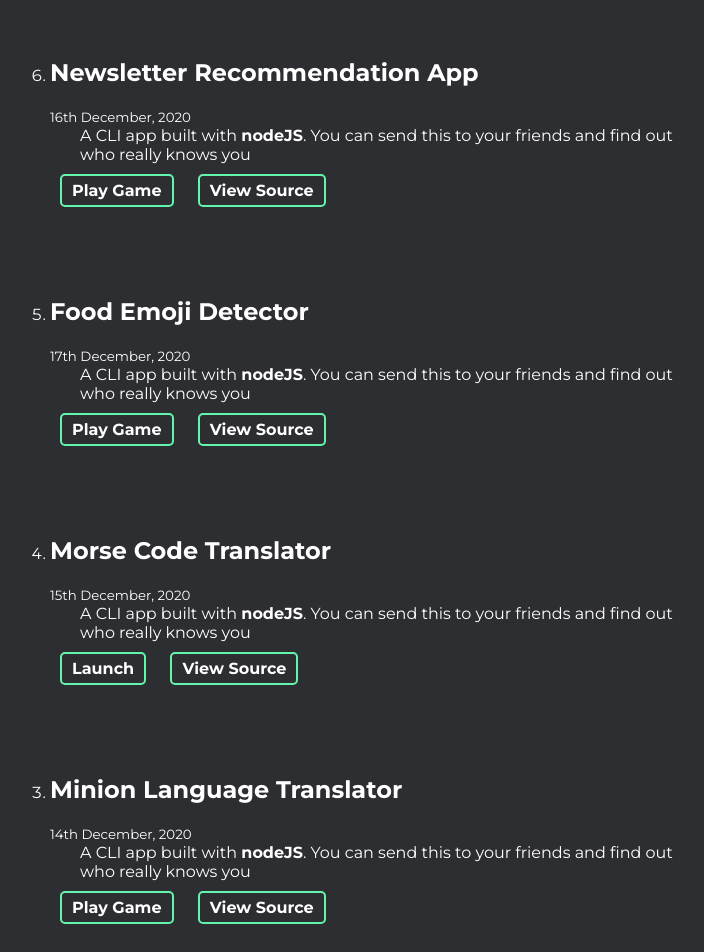
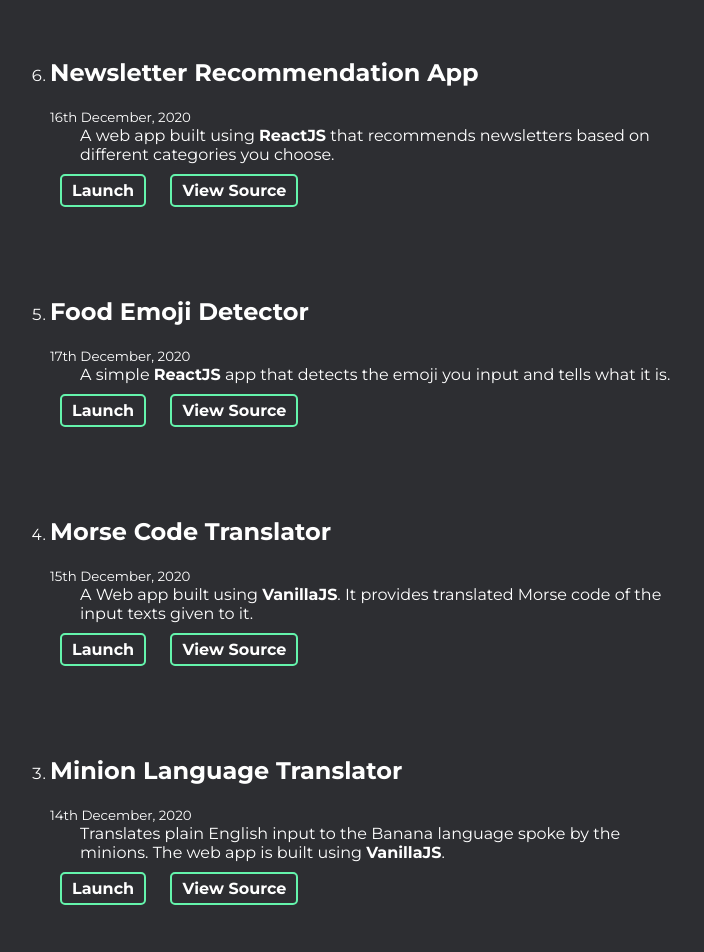
Before and after one commit to shaedrizwan/portfolio-website-neog-project-4, a plain HTML site: page projects.html in a window 1280 px wide. Shown: the part 140-1092 px from the top of the page, without its empty margins (280-984 px from the left). Drawn offline with Linux system fonts and the light colour scheme.

Commit message:
Updated project description

```diff
--- a/projects.html
+++ b/projects.html
@@ -23,26 +23,26 @@
             <li class="list-margin">
                 <h2>Newsletter Recommendation App</h2>
                 <small>16th December, 2020</small>
-                <p>A CLI app built with <span style="font-weight: bold;">nodeJS</span>. You can send this to your friends and find out who really knows you</p>
-                <a class="button" href="https://5oogm.csb.app/">Play Game</a>
+                <p>A web app built using <span style="font-weight: bold;">ReactJS</span> that recommends newsletters based on different categories you choose. </p>
+                <a class="button" href="https://5oogm.csb.app/">Launch</a>
                 <a class="button" href="https://codesandbox.io/s/newsletter-recommendation-app-5oogm">View Source</a>
             </li><li class="list-margin">
                 <h2>Food Emoji Detector</h2>
                 <small>17th December, 2020</small>
-                <p>A CLI app built with <span style="font-weight: bold;">nodeJS</span>. You can send this to your friends and find out who really knows you</p>
-                <a class="button" href="https://kpe7w.csb.app/">Play Game</a>
+                <p>A simple <span style="font-weight: bold;">ReactJS</span> app that detects the emoji you input and tells what it is.</p>
+                <a class="button" href="https://kpe7w.csb.app/">Launch</a>
                 <a class="button" href="https://codesandbox.io/s/emoji-detector-neog-kpe7w">View Source</a>
             </li><li class="list-margin">
                 <h2>Morse Code Translator</h2>
                 <small>15th December, 2020</small>
-                <p>A CLI app built with <span style="font-weight: bold;">nodeJS</span>. You can send this to your friends and find out who really knows you</p>
+                <p>A Web app built using <span style="font-weight: bold;">VanillaJS</span>. It provides translated Morse code of the input texts given to it.</p>
                 <a class="button" href="https://morsecode-converter.netlify.app/">Launch</a>
                 <a class="button" href="https://github.com/shaedrizwan/morse-code-translator">View Source</a>
             </li><li class="list-margin">
                 <h2>Minion Language Translator</h2>
                 <small>14th December, 2020</small>
-                <p>A CLI app built with <span style="font-weight: bold;">nodeJS</span>. You can send this to your friends and find out who really knows you</p>
-                <a class="button" href="https://speaklike-minion.netlify.app">Play Game</a>
+                <p>Translates plain English input to the Banana language spoke by the minions. The web app is built using <span style="font-weight: bold;">VanillaJS</span>.</p>
+                <a class="button" href="https://speaklike-minion.netlify.app">Launch</a>
                 <a class="button" href="https://github.com/shaedrizwan/minion-language-translator-web-app">View Source</a>
             </li><li class="list-margin">
                 <h2>How much do you know about football?</h2>
```
